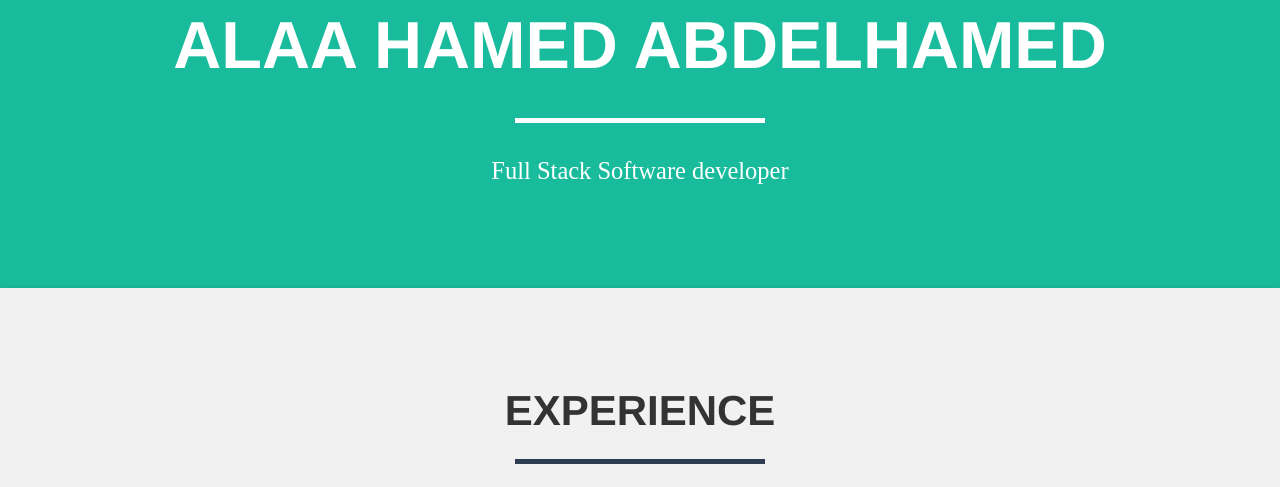
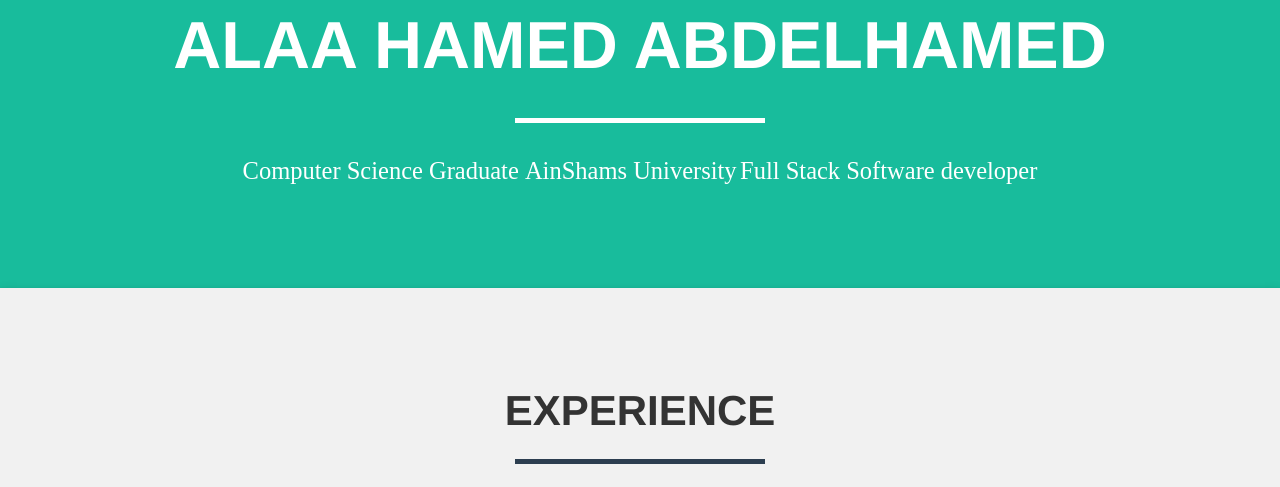
Before and after one commit to alaahamed1990/alaahamed1990.github.io, a website: page index.html in a window 1280 px wide. Shown: the part 313-800 px from the top of the page. Drawn offline with Linux system fonts and the light colour scheme; files whose address does not match are found by name.

Commit message:
Intial commit

```diff
--- a/index.html
+++ b/index.html
@@ -73,8 +73,8 @@
                     <div class="intro-text">
                         <span class="name">{{FullName}}</span>
                         <hr class="star-light">
+                        <span class="skills">{{Education}}</span>
                         <span class="skills">{{JobTitle}}</span>
-
                     </div>
                 </div>
             </div>
--- a/js/mineScript.js
+++ b/js/mineScript.js
@@ -8,7 +8,7 @@ var Controller = function ($scope) {
 
     $scope.NickName = "@egydev";
 
-
+    $scope.Education="Computer Science Graduate AinShams University"
     $scope.Projects = [];
 
     $scope.Companies = [];
```
